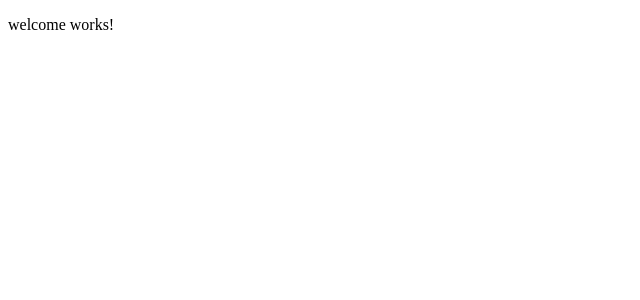
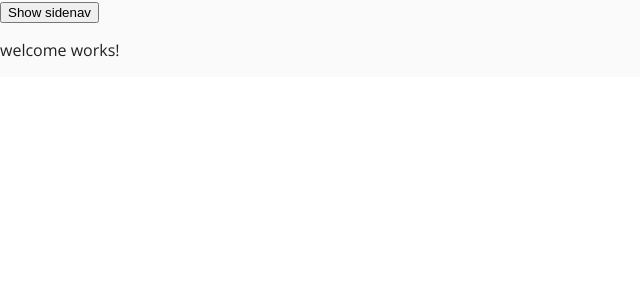
Before and after one commit to lucasspeixoto/fitness-tracker, an Angular app: page / in a window 1280 px wide. Shown: the top 300 px of the page, without its empty margins (0-640 px from the left). Built offline with nearby package versions, Linux system fonts and the light colour scheme.

Commit message:
Início da estruturação da barra de navegação

```diff
--- a/src/app/app.component.html
+++ b/src/app/app.component.html
@@ -1 +1,10 @@
-<router-outlet></router-outlet>
+<mat-sidenav-container>
+	<mat-sidenav #sidenav role="navigation">
+    <p>I'm the sidenav</p>
+  </mat-sidenav>
+
+	<mat-sidenav-content>
+    <button (click)="sidenav.toggle()">Show sidenav</button>
+		<router-outlet></router-outlet>
+	</mat-sidenav-content>
+</mat-sidenav-container>
--- a/src/app/app.component.ts
+++ b/src/app/app.component.ts
@@ -6,5 +6,5 @@ import { Component } from '@angular/core';
   styleUrls: ['./app.component.css']
 })
 export class AppComponent {
-  title = 'fitness-tracker';
+  openSidenav: boolean = false;
 }
--- a/src/index.html
+++ b/src/index.html
@@ -7,6 +7,7 @@
 		<meta name="viewport" content="width=device-width, initial-scale=1" />
 		<link rel="icon" type="image/x-icon" href="favicon.ico" />
     <link href="https://fonts.googleapis.com/icon?family=Material+Icons" rel="stylesheet">
+    <link href="https://fonts.googleapis.com/css2?family=Open+Sans&display=swap" rel="stylesheet">
 	</head>
 	<body>
 		<root></root>
--- a/src/styles.css
+++ b/src/styles.css
@@ -1,2 +1,11 @@
 /* You can add global styles to this file, and also import other style files */
-@import "@angular/material/prebuilt-themes/indigo-pink.css"
+@import '@angular/material/prebuilt-themes/indigo-pink.css';
+
+html,
+body {
+	font-family: 'Open Sans', 'Helvetica Neue', sans-serif;
+}
+
+body {
+	margin: 0;
+}
```
